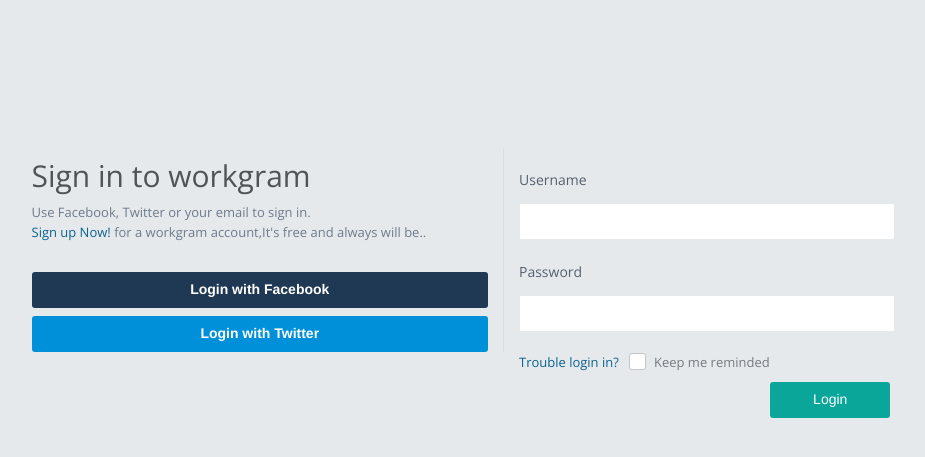
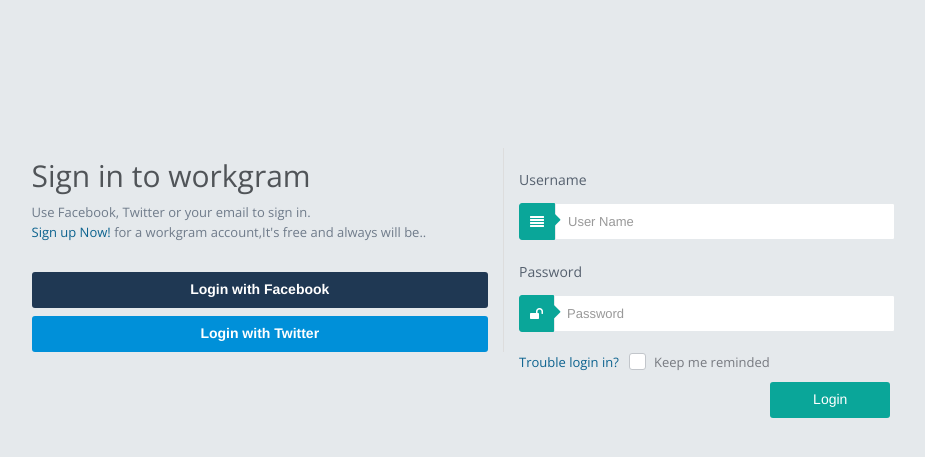
Before and after one commit to shamain/workgram, a CodeIgniter app: page / in a window 1280 px wide. Shown: the top 457 px of the page, without its empty margins (136-1061 px from the left). Run offline with CodeIgniter, Linux system fonts and the light colour scheme.

Commit message:
login validation

```diff
--- a/application/views/template/login.php
+++ b/application/views/template/login.php
@@ -26,6 +26,12 @@
         <!-- END CUSTOM CSS -->
 
         <title><?php echo $this->config->item('APPLICATION_MAIN_TITLE'); ?> - Login</title>
+
+        <style>
+            .input-group .form-control {
+                position: static;
+            }
+        </style>
 
 
     </head>
@@ -60,9 +66,15 @@
                             <div class="form-group col-md-10">
                                 <label class="form-label">Username</label>
                                 <div class="controls">
-                                    <div class="input-with-icon  right">
-                                        <i class=""></i>
-                                        <input type="text" name="txtusername" id="txtusername" class="form-control" onFocus="validkey(event)" onClick="validkey(event)" onKeyPress="validkey(event)">
+                                    <div class="input-group">
+                                        <span class="input-group-addon primary">
+                                            <span class="arrow"></span>
+                                            <i class="fa fa-align-justify"></i>
+                                        </span>
+                                        <div class="input-with-icon right">
+                                            <i class=""></i>
+                                            <input type="text" name="txtusername" id="txtusername" class="form-control" onFocus="validkey(event)" onClick="validkey(event)" onKeyPress="validkey(event)" placeholder="User Name">
+                                        </div>
                                     </div>
                                 </div>
                             </div>
@@ -72,10 +84,15 @@
                                 <label class="form-label">Password</label>
                                 <span class="help"></span>
                                 <div class="controls">
-                                    <div class="input-with-icon  left">
-                                        <i class=""></i>
-                                        <input type="password" name="txtpassword" id="txtpassword" class="form-control" onFocus="validkey(event)" onClick="validkey(event)" onKeyPress="validkey(event)">
-
+                                    <div class="input-group">
+                                        <span class="input-group-addon primary">
+                                            <span class="arrow"></span>
+                                            <i class="fa fa-unlock"></i>
+                                        </span>
+                                        <div class="input-with-icon right ">
+                                            <i class=""></i>
+                                            <input type="password" name="txtpassword" id="txtpassword" class="form-control" onFocus="validkey(event)" onClick="validkey(event)" onKeyPress="validkey(event)" placeholder="Password">
+                                        </div>
                                     </div>
 
                                 </div>
@@ -111,17 +128,17 @@
 
         <script type="text/javascript">
 
-                                    var js_base_url = "<?php echo base_url(); ?>";
-                                    var js_site_url = "<?php echo site_url(); ?>";
+                                                var js_base_url = "<?php echo base_url(); ?>";
+                                                var js_site_url = "<?php echo site_url(); ?>";
 
-                                    //alert(js_url_path);
+                                                //alert(js_url_path);
         </script>
 
         <script src="<?php echo base_url(); ?>application_resources/plugins/jquery-1.8.3.min.js" type="text/javascript"></script>
         <script src="<?php echo base_url(); ?>application_resources/plugins/bootstrap/js/bootstrap.min.js" type="text/javascript"></script>
         <script src="<?php echo base_url(); ?>application_resources/plugins/pace/pace.min.js" type="text/javascript"></script>
         <script src="<?php echo base_url(); ?>application_resources/plugins/jquery-validation/js/jquery.validate.min.js" type="text/javascript"></script>
-        <script src="<?php echo base_url(); ?>application_resources/js/login.js" type="text/javascript"></script>
+        <script src="<?php echo base_url(); ?>application_resources/custom_js/login.js" type="text/javascript"></script>
         <!-- BEGIN CORE TEMPLATE JS -->
         <!-- END CORE TEMPLATE JS -->
     </body>
--- a/application_resources/js/login.js
+++ b/application_resources/custom_js/login.js
@@ -20,11 +20,17 @@ $(document).ready(function() {
             //display error alert on form submit
         },
         errorPlacement: function(label, element) { // render error placement for each input type
-            $('<span class="error"></span>').insertAfter(element).append(label)
+            $('<span class="error"></span>').insertAfter($(element).parent().parent()).append(label)
             var parent = $(element).parent('.input-with-icon');
+            var icon = $(element).parent('.input-with-icon').children('i');
+            icon.removeClass('fa fa-check').addClass('fa fa-exclamation');
             parent.removeClass('success-control').addClass('error-control');
         },
         highlight: function(element) { // hightlight error inputs
+            var parent = $(element).parent();
+             var icon = $(element).parent().children('i');
+            icon.removeClass('fa fa-check').addClass('fa fa-exclamation');
+            parent.removeClass('success-control').addClass('error-control');
 
         },
         unhighlight: function(element) { // revert the change done by hightlight
@@ -32,6 +38,8 @@ $(document).ready(function() {
         },
         success: function(label, element) {
             var parent = $(element).parent('.input-with-icon');
+            var icon = $(element).parent('.input-with-icon').children('i');
+            icon.removeClass("fa fa-exclamation").addClass('fa fa-check');
             parent.removeClass('error-control').addClass('success-control');
         }
     });
```
